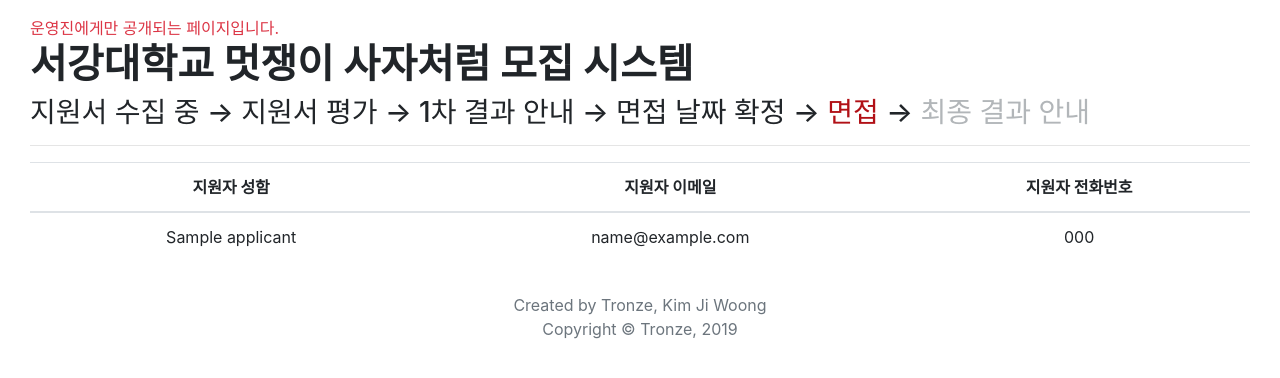
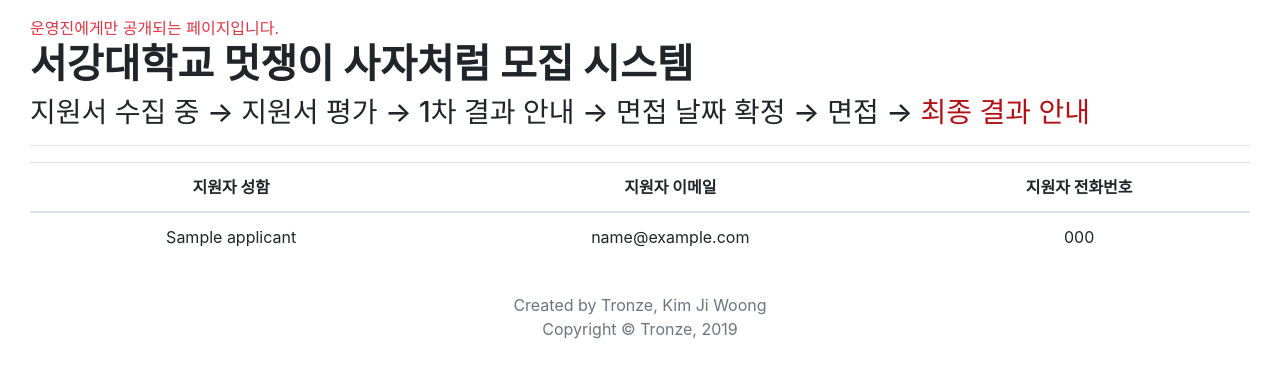
Before and after one commit to tronze/LikeLion, a Django app: template recruitment/templates/recruitment/main.html in a window 1280 px wide. Shown: the part 59-437 px from the top of the page. Run offline with Django 3.2, Linux system fonts and the light colour scheme; the template is opened without the code that fills it: most values are stand-ins (such as "Sample title", 1, 10 or a date in 2020); some libraries are stand-ins or nearby versions.

Commit message:
Recruitment Update

```diff
--- a/recruitment/templates/recruitment/main.html
+++ b/recruitment/templates/recruitment/main.html
@@ -4,7 +4,7 @@
 <div class="container-fluid py-3">
     <div class="text-danger">운영진에게만 공개되는 페이지입니다.</div>
     <h1>서강대학교 멋쟁이 사자처럼 모집 시스템</h1>
-    <h3><span class="">지원서 수집 중</span> &rarr; <span class="">지원서 평가</span> &rarr; <span class="">1차 결과 안내</span> &rarr; <span class="">면접 날짜 확정</span> &rarr; <span class="main-color">면접</span> &rarr; <span class="sub-color">최종 결과 안내</span></h3>
+    <h3><span class="">지원서 수집 중</span> &rarr; <span class="">지원서 평가</span> &rarr; <span class="">1차 결과 안내</span> &rarr; <span class="">면접 날짜 확정</span> &rarr; <span class="">면접</span> &rarr; <span class="main-color">최종 결과 안내</span></h3>
     <hr>
 {#    <div>#}
 {#        <div>수집 중인 지원서 : {{ application }}</div>#}
```
